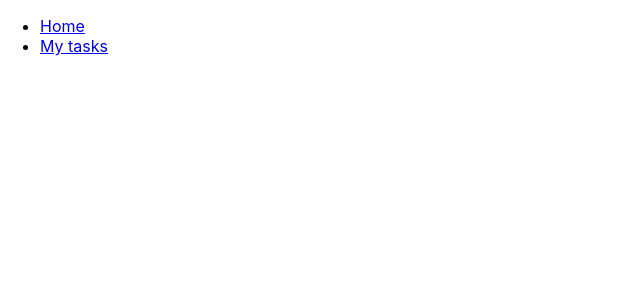
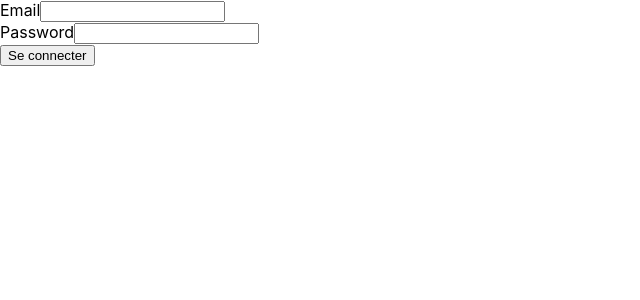
Before and after one commit to yosrReact/formation_react_2022, a React (Create React App) app: page /login in a window 1280 px wide. Before the commit this address had no page. Shown: the top 300 px of the page, without its empty margins (0-640 px from the left). Built offline with nearby package versions, Linux system fonts and the light colour scheme; no server answers.

Commit message:
login page

```diff
--- a/src/App.js
+++ b/src/App.js
@@ -1,4 +1,4 @@
-import React from "react"
+import React, { useState, useEffect } from "react"
 import "./App.css"
 import Hello from "./components/hello/Hello"
 import TaskPage from "./pages/tasksPage/TaskPage"
@@ -11,13 +11,35 @@ import {
 import Menu from "./components/menu/Menu"
 import TaskDetails from "./components/taskDetails/TaskDetails"
 import TeacherRoutes from "./components/teacherRoutes/TeacherRoutes"
+import { me } from "./services/tasks2.service"
+import Login from "./pages/login/Login"
+
 function App() {
+  const token = localStorage.getItem("token")
+
+  const [user, setUser] = useState({})
+
+  useEffect(() => {
+    const fetchMe = async () => {
+      try {
+        const user = await me()
+        setUser(user)
+        console.log("user: ", user)
+      } catch (e) {}
+    }
+    fetchMe()
+  }, [])
+  if (token && user.role === "admin") {
+    // private routes
     return (
       <div className="app">
         <Router>
           <Menu />
           <Routes>
-          <Route path="/" element={<Navigate to="/teachers/tasks" replace />} />
+            <Route
+              path="/"
+              element={<Navigate to="/teachers/tasks" replace />}
+            />
             <Route path="/hello" element={<Hello />} />
             <Route path="teachers/*" element={<TeacherRoutes />} />
             {/* <Route path="/tasks" element={<TaskPage />} />
@@ -26,6 +48,28 @@ function App() {
         </Router>
       </div>
     )
+  } else if (token && user.role === "user") {
+    return (
+      <div className="app">
+        <Router>
+          <Menu />
+          {/* ... */}
+        </Router>
+      </div>
+    )
+  } else if (!token) {
+    // public routes
+    return (
+      <Router>
+        <Routes>
+          <Route path="/login" element={<Login />} />
+          <Route path="*" element={<Navigate to="/login" replace />} />
+        </Routes>
+      </Router>
+    )
+  } else {
+    return <div>loading...</div>
+  }
 }
 
 export default App
--- /dev/null
+++ b/src/pages/login/Login.js
@@ -0,0 +1,42 @@
+import { useState } from "react"
+import { login } from "../../services/tasks2.service"
+import { useNavigate } from "react-router-dom"
+function Login() {
+  const [email, setEmail] = useState("")
+  const [password, setPassword] = useState("")
+  const navigate = useNavigate()
+  const handleClick = async () => {
+    const token = await login({ email, password })
+    console.log("token: ", token)
+    localStorage.setItem("token", token)
+    // navigate("/")
+    window.location = "/"
+  }
+  return (
+    <div>
+      <div>
+        Email
+        <input
+          type="email"
+          name="email"
+          value={email}
+          onChange={(e) => setEmail(e.target.value)}
+        />
+      </div>
+      <div>
+        Password
+        <input
+          type="password"
+          name="password"
+          value={password}
+          onChange={(e) => setPassword(e.target.value)}
+        />
+      </div>
+      <div>
+        <button onClick={handleClick}>Se connecter</button>
+      </div>
+    </div>
+  )
+}
+
+export default Login
```
Lines whose indentation alone changed are shown as unchanged.
